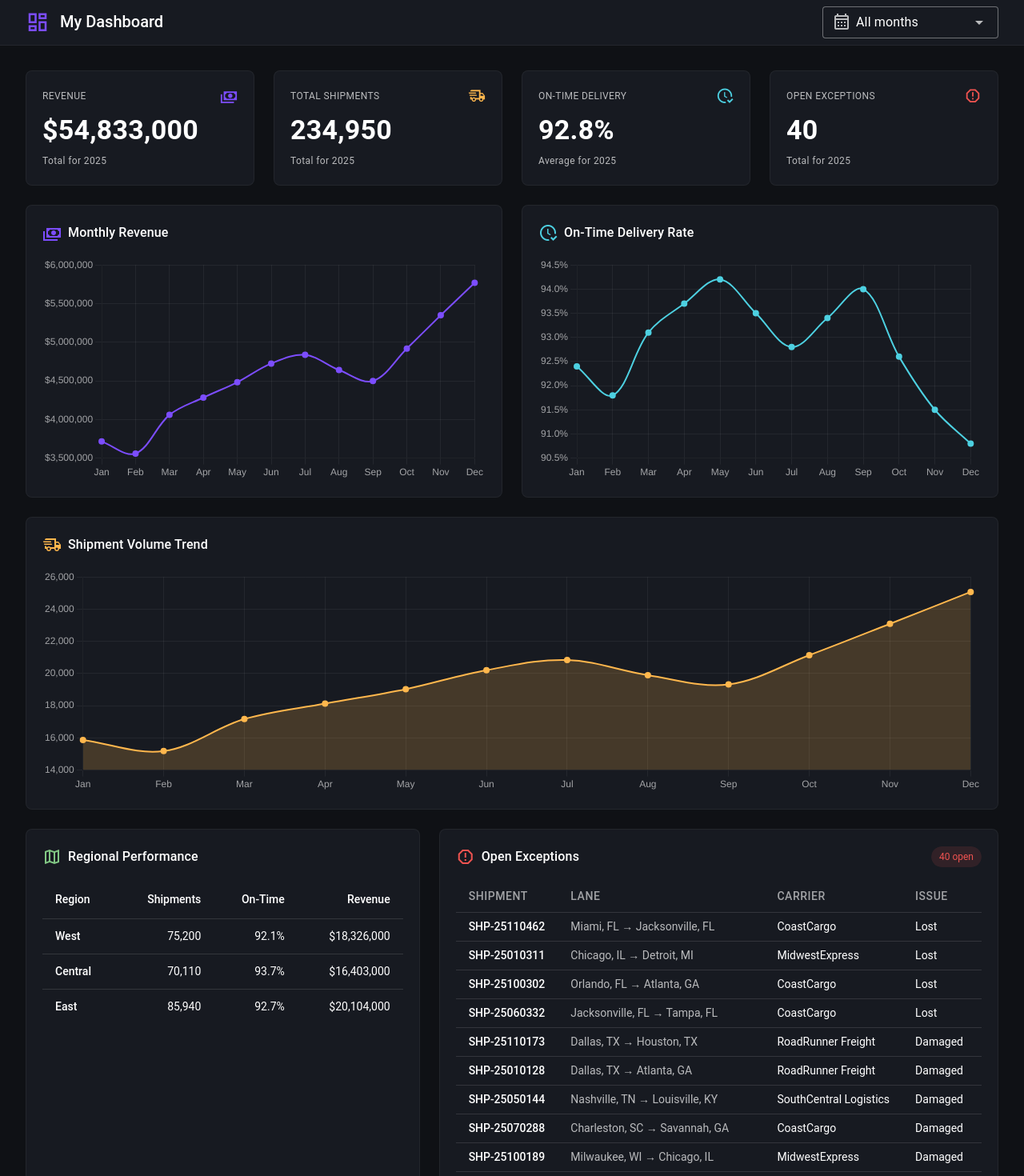
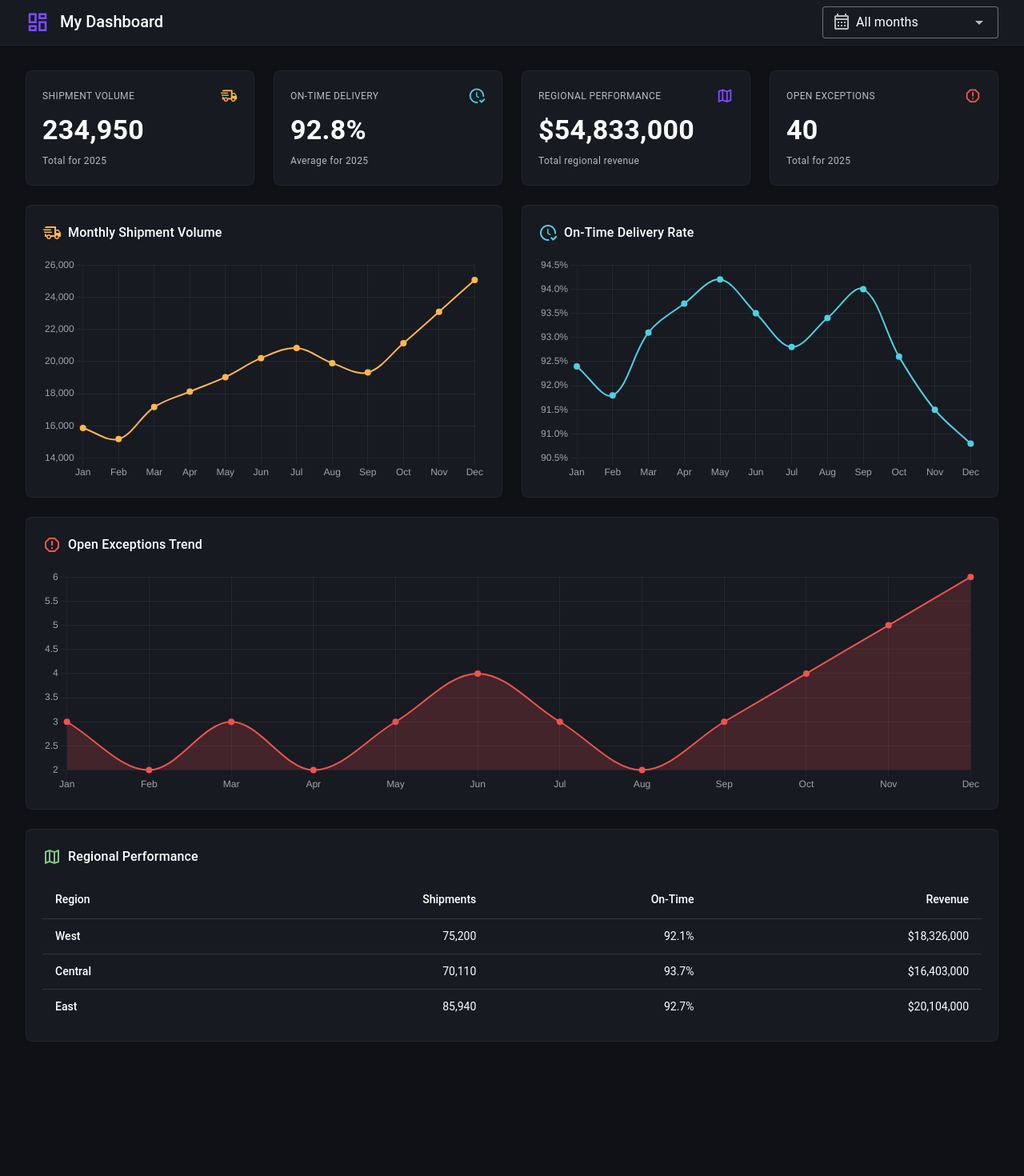
Before and after one commit to Ryan-024/capstone-202-F, a Vue app: page / in a window 1280 px wide. Shown: the top 1470 px of the page at 80% size. After the commit the page ends 1334 px from the top, so only its background shows below. Built offline with nearby package versions, Linux system fonts and the light colour scheme.

Commit message:
updated design per new layout updateds

```diff
--- a/src/views/Home.vue
+++ b/src/views/Home.vue
@@ -17,7 +17,6 @@ import {
   useDashboardFilter,
   totalShipments,
   totalRevenue,
-  type OpenException,
 } from '../composables/useDashboardFilter'
 
 ChartJS.register(
@@ -83,7 +82,7 @@ function pctDelta(current: number, previous: number) {
   return ((current - previous) / previous) * 100
 }
 
-type CardKey = 'revenue' | 'shipments' | 'onTime' | 'exceptions'
+type CardKey = 'shipments' | 'onTime' | 'regional' | 'exceptions'
 
 interface SummaryCard {
   key: CardKey
@@ -101,9 +100,8 @@ const cardMeta: Record<
   CardKey,
   { title: string; icon: string; color: string; invertDelta?: boolean }
 > = {
-  revenue: { title: 'Revenue', icon: 'mdi-cash-multiple', color: palette.revenue },
   shipments: {
-    title: 'Total Shipments',
+    title: 'Shipment Volume',
     icon: 'mdi-truck-fast-outline',
     color: palette.shipments,
   },
@@ -111,6 +109,11 @@ const cardMeta: Record<
     title: 'On-Time Delivery',
     icon: 'mdi-clock-check-outline',
     color: palette.onTime,
+  },
+  regional: {
+    title: 'Regional Performance',
+    icon: 'mdi-map-outline',
+    color: palette.revenue,
   },
   exceptions: {
     title: 'Open Exceptions',
@@ -123,13 +126,6 @@ const cardMeta: Record<
 const summaryCards = computed<SummaryCard[]>(() => {
   if (isAll.value) {
     return [
-      {
-        key: 'revenue',
-        ...cardMeta.revenue,
-        value: fmtCurrency(yearRevenue.value),
-        delta: null,
-        deltaLabel: 'Total for 2025',
-      },
       {
         key: 'shipments',
         ...cardMeta.shipments,
@@ -145,6 +141,13 @@ const summaryCards = computed<SummaryCard[]>(() => {
         deltaLabel: 'Average for 2025',
       },
       {
+        key: 'regional',
+        ...cardMeta.regional,
+        value: fmtCurrency(yearRevenue.value),
+        delta: null,
+        deltaLabel: 'Total regional revenue',
+      },
+      {
         key: 'exceptions',
         ...cardMeta.exceptions,
         value: fmtNumber(yearExceptions.value),
@@ -158,24 +161,24 @@ const summaryCards = computed<SummaryCard[]>(() => {
   const prev = previousMetric.value
 
   const curVals: Record<CardKey, number> = {
-    revenue: totalRevenue(cur),
     shipments: totalShipments(cur),
     onTime: cur.onTimeDeliveryRate,
+    regional: totalRevenue(cur),
     exceptions: cur.openExceptions.length,
   }
   const prevVals: Record<CardKey, number> | null = prev
     ? {
-        revenue: totalRevenue(prev),
         shipments: totalShipments(prev),
         onTime: prev.onTimeDeliveryRate,
+        regional: totalRevenue(prev),
         exceptions: prev.openExceptions.length,
       }
     : null
 
   const formatters: Record<CardKey, (n: number) => string> = {
-    revenue: fmtCurrency,
     shipments: fmtNumber,
     onTime: fmtPct,
+    regional: fmtCurrency,
     exceptions: fmtNumber,
   }
 
@@ -198,16 +201,16 @@ const pointBorder = (color: string) => (ctx: { dataIndex: number }) =>
 
 const labels = computed(() => metrics.map((m) => m.label))
 
-const revenueChart = computed<ChartData<'line'>>(() => ({
+const shipmentsChart = computed<ChartData<'line'>>(() => ({
   labels: labels.value,
   datasets: [
     {
-      label: 'Revenue',
-      data: metrics.map((m) => totalRevenue(m)),
-      borderColor: palette.revenue,
-      backgroundColor: 'rgba(124,77,255,0.15)',
-      pointBackgroundColor: palette.revenue,
-      pointBorderColor: pointBorder(palette.revenue),
+      label: 'Total Shipments',
+      data: metrics.map((m) => totalShipments(m)),
+      borderColor: palette.shipments,
+      backgroundColor: 'rgba(255,183,77,0.15)',
+      pointBackgroundColor: palette.shipments,
+      pointBorderColor: pointBorder(palette.shipments),
       pointRadius,
       pointHoverRadius: 8,
       tension: 0.35,
@@ -236,16 +239,16 @@ const onTimeChart = computed<ChartData<'line'>>(() => ({
   ],
 }))
 
-const shipmentsChart = computed<ChartData<'line'>>(() => ({
+const exceptionsChart = computed<ChartData<'line'>>(() => ({
   labels: labels.value,
   datasets: [
     {
-      label: 'Total Shipments',
-      data: metrics.map((m) => totalShipments(m)),
-      borderColor: palette.shipments,
-      backgroundColor: 'rgba(255,183,77,0.20)',
-      pointBackgroundColor: palette.shipments,
-      pointBorderColor: pointBorder(palette.shipments),
+      label: 'Open Exceptions',
+      data: metrics.map((m) => m.openExceptions.length),
+      borderColor: palette.exceptions,
+      backgroundColor: 'rgba(239,83,80,0.20)',
+      pointBackgroundColor: palette.exceptions,
+      pointBorderColor: pointBorder(palette.exceptions),
       pointRadius,
       pointHoverRadius: 8,
       tension: 0.35,
@@ -288,39 +291,9 @@ function baseOptions(yFormatter: (v: number) => string): ChartOptions<'line'> {
   }
 }
 
-const revenueOptions = computed(() => baseOptions(fmtCurrency))
+const shipmentsOptions = computed(() => baseOptions(fmtNumber))
 const onTimeOptions = computed(() => baseOptions(fmtPct))
-const shipmentsOptions = computed(() => baseOptions(fmtNumber))
-
-// Exceptions table shown either for the selected month or across the year
-const exceptionsView = computed<
-  Array<OpenException & { month: string }>
->(() => {
-  const source = isAll.value
-    ? metrics.flatMap((m) =>
-        m.openExceptions.map((e) => ({ ...e, month: m.label })),
-      )
-    : selectedMetric.value
-      ? selectedMetric.value.openExceptions.map((e) => ({
-          ...e,
-          month: selectedMetric.value!.label,
-        }))
-      : []
-  return [...source].sort((a, b) => b.ageDays - a.ageDays)
-})
-
-const severityColor: Record<string, string> = {
-  Low: 'grey',
-  Medium: 'warning',
-  High: 'orange-darken-2',
-  Critical: 'error',
-}
-
-const statusColor: Record<string, string> = {
-  Open: 'error',
-  'In Review': 'warning',
-  'Resolved Pending': 'success',
-}
+const exceptionsOptions = computed(() => baseOptions(fmtNumber))
 
 // Regional performance summary — averaged/summed across selection
 interface RegionRow {
@@ -420,17 +393,21 @@ const regionalView = computed<RegionRow[]>(() => {
         </v-card>
       </v-col>
 
-      <!-- Revenue chart -->
+      <!-- Shipment volume chart -->
       <v-col cols="12" md="6">
         <v-card color="surface" class="pa-5 h-100 dash-card">
           <div class="d-flex align-center mb-4">
-            <v-icon icon="mdi-cash-multiple" color="#7c4dff" class="mr-2" />
+            <v-icon
+              icon="mdi-truck-fast-outline"
+              color="#ffb74d"
+              class="mr-2"
+            />
             <span class="text-subtitle-1 font-weight-medium">
-              Monthly Revenue
+              Monthly Shipment Volume
             </span>
           </div>
           <div style="height: 280px">
-            <Line :data="revenueChart" :options="revenueOptions" />
+            <Line :data="shipmentsChart" :options="shipmentsOptions" />
           </div>
         </v-card>
       </v-col>
@@ -454,28 +431,28 @@ const regionalView = computed<RegionRow[]>(() => {
         </v-card>
       </v-col>
 
-      <!-- Full-width shipment volume area chart -->
+      <!-- Full-width open exceptions area chart -->
       <v-col cols="12">
         <v-card color="surface" class="pa-5 dash-card">
           <div class="d-flex align-center mb-4">
             <v-icon
-              icon="mdi-truck-fast-outline"
-              color="#ffb74d"
+              icon="mdi-alert-octagon-outline"
+              color="#ef5350"
               class="mr-2"
             />
             <span class="text-subtitle-1 font-weight-medium">
-              Shipment Volume Trend
+              Open Exceptions Trend
             </span>
           </div>
           <div style="height: 280px">
-            <Line :data="shipmentsChart" :options="shipmentsOptions" />
+            <Line :data="exceptionsChart" :options="exceptionsOptions" />
           </div>
         </v-card>
       </v-col>
 
-      <!-- Regional performance -->
-      <v-col cols="12" md="5">
-        <v-card color="surface" class="pa-5 h-100 dash-card">
+      <!-- Full-width regional performance table -->
+      <v-col cols="12">
+        <v-card color="surface" class="pa-5 dash-card">
           <div class="d-flex align-center mb-4">
             <v-icon icon="mdi-map-outline" color="#81c784" class="mr-2" />
             <span class="text-subtitle-1 font-weight-medium">
@@ -502,78 +479,6 @@ const regionalView = computed<RegionRow[]>(() => {
           </v-table>
         </v-card>
       </v-col>
-
-      <!-- Open exceptions -->
-      <v-col cols="12" md="7">
-        <v-card color="surface" class="pa-5 h-100 dash-card">
-          <div class="d-flex align-center justify-space-between mb-4">
-            <div class="d-flex align-center">
-              <v-icon
-                icon="mdi-alert-octagon-outline"
-                color="#ef5350"
-                class="mr-2"
-              />
-              <span class="text-subtitle-1 font-weight-medium">
-                Open Exceptions
-              </span>
-            </div>
-            <v-chip size="small" variant="tonal" color="error">
-              {{ exceptionsView.length }} open
-            </v-chip>
-          </div>
-
-          <v-table density="compact" class="bg-transparent exceptions-table">
-            <thead>
-              <tr>
-                <th class="text-left">Shipment</th>
-                <th class="text-left">Lane</th>
-                <th class="text-left">Carrier</th>
-                <th class="text-left">Issue</th>
-                <th class="text-left">Severity</th>
-                <th class="text-left">Status</th>
-                <th class="text-right">Age</th>
-              </tr>
-            </thead>
-            <tbody>
-              <tr
-                v-for="ex in exceptionsView"
-                :key="ex.shipmentId"
-              >
-                <td class="font-weight-medium">{{ ex.shipmentId }}</td>
-                <td class="text-medium-emphasis">
-                  {{ ex.origin }} → {{ ex.destination }}
-                </td>
-                <td>{{ ex.carrier }}</td>
-                <td>{{ ex.errorType }}</td>
-                <td>
-                  <v-chip
-                    size="x-small"
-                    variant="tonal"
-                    :color="severityColor[ex.severity] || 'grey'"
-                  >
-                    {{ ex.severity }}
-                  </v-chip>
-                </td>
-                <td>
-                  <v-chip
-                    size="x-small"
-                    variant="tonal"
-                    :color="statusColor[ex.status] || 'grey'"
-                  >
-                    {{ ex.status }}
-                  </v-chip>
-                </td>
-                <td class="text-right">{{ ex.ageDays }}d</td>
-              </tr>
-              <tr v-if="exceptionsView.length === 0">
-                <td colspan="7" class="text-center text-medium-emphasis py-4">
-                  No open exceptions
-                </td>
-              </tr>
-            </tbody>
-          </v-table>
-        </v-card>
-      </v-col>
     </v-row>
   </v-container>
 </template>
@@ -582,14 +487,4 @@ const regionalView = computed<RegionRow[]>(() => {
 .dash-card {
   border: 1px solid rgba(255, 255, 255, 0.05);
 }
-.exceptions-table :deep(th) {
-  font-size: 0.72rem;
-  text-transform: uppercase;
-  letter-spacing: 0.04em;
-  color: rgba(255, 255, 255, 0.6);
-}
-.exceptions-table :deep(td),
-.exceptions-table :deep(th) {
-  white-space: nowrap;
-}
 </style>
```
